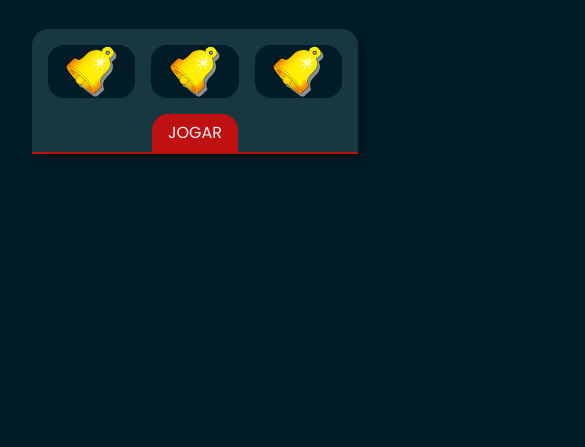
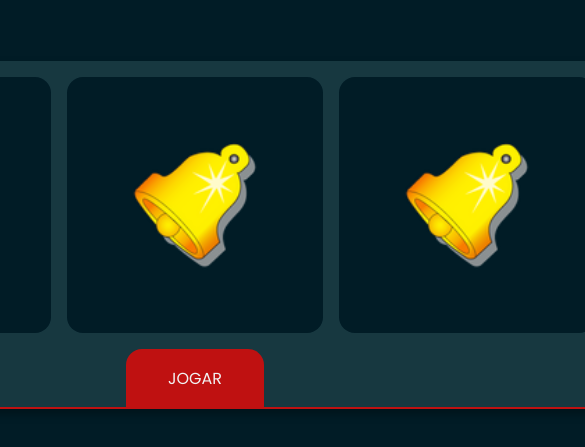
Before and after one commit to mendebian/cryptobet, a plain HTML site: page index.html in a window 390 px wide. Shown: the part 71-518 px from the top of the page, 585 px wide, since content can reach past the window. Drawn offline with Linux system fonts and the light colour scheme.

Commit message:
Update style.css

```diff
--- a/src/css/style.css
+++ b/src/css/style.css
@@ -85,16 +85,3 @@ header nav {
 .slot-machine-lever:hover {
     cursor: pointer;
 }
-
-@media only screen and (max-width: 600px) {
-    .main-container {
-        padding: 2rem;
-    }
-    .slot {
-        width: auto;
-        height: auto;
-    }
-    .slot-icon {
-        width: 60%;
-    }
-}
```
